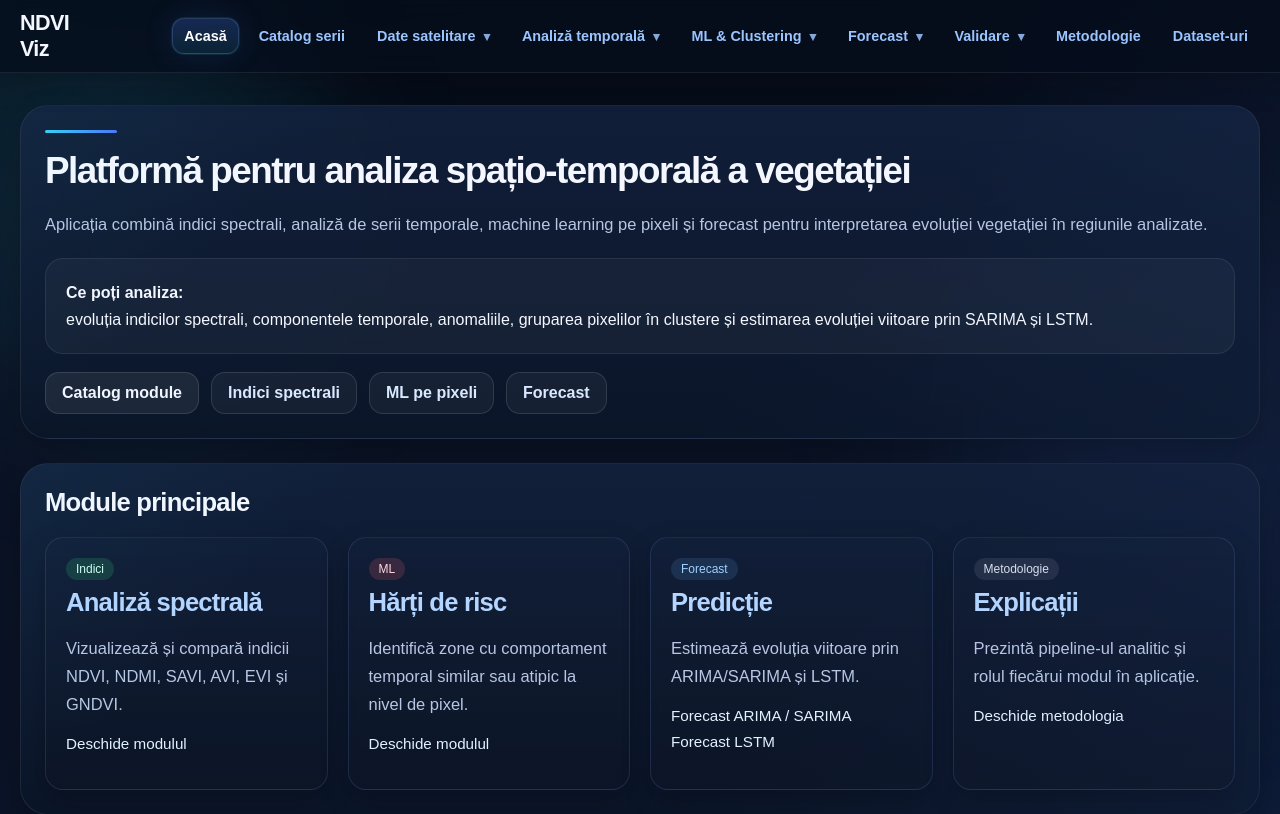
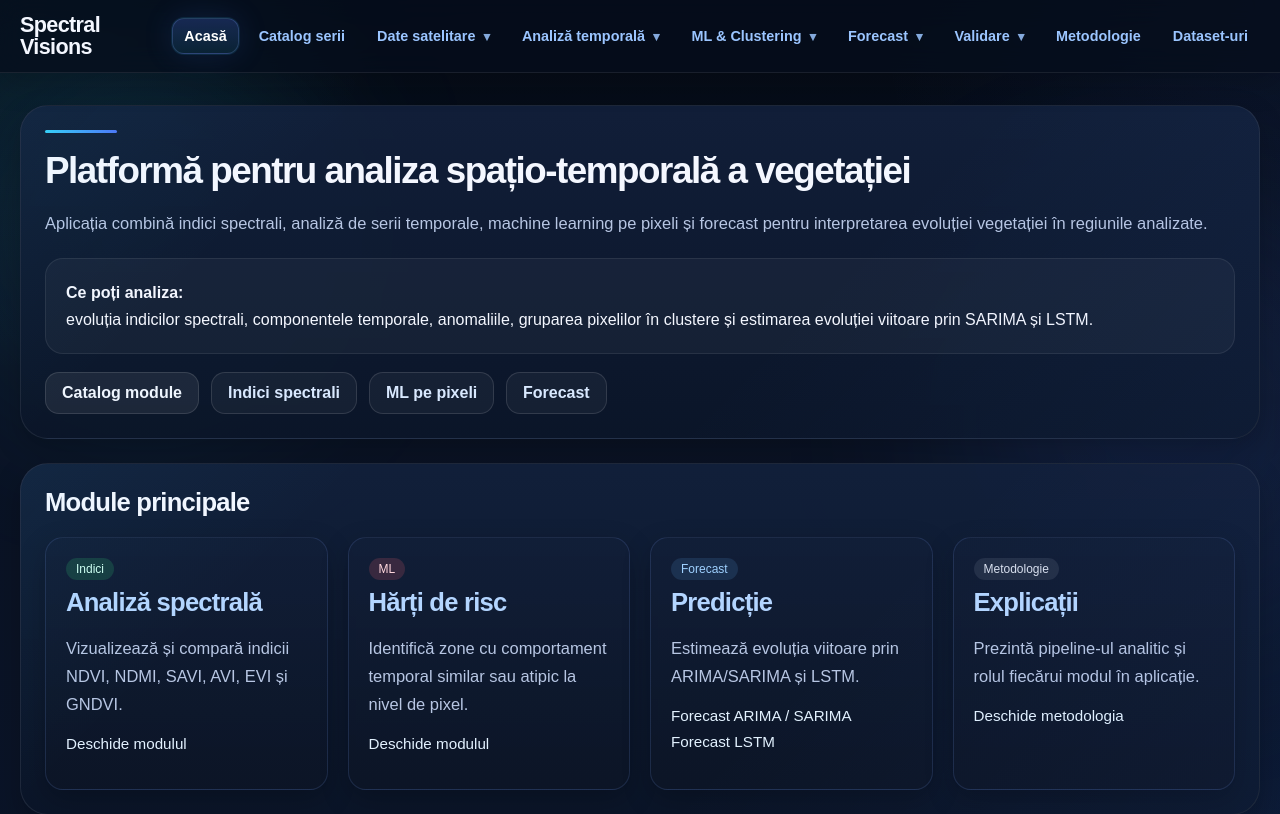
Before and after one commit to StDragos12/Disertatie, a Flask app: page / in a window 1280 px wide. Shown: the top 814 px of the page. Run offline with Flask 3, Linux system fonts and the light colour scheme; some libraries are stand-ins or nearby versions.

Commit message:
Last changes

```diff
--- a/templates/base.html
+++ b/templates/base.html
@@ -15,8 +15,8 @@
   <div class="header glass-header">
     <div class="container nav-container">
       <div class="nav">
-        <a class="brand brand-animated" href="/">
-          <span>NDVI</span><span>Viz</span>
+        <a class="brand" href="/">
+        <strong>Spectral<br>Visions</strong>
         </a>
 
         <div class="nav-links">
```
